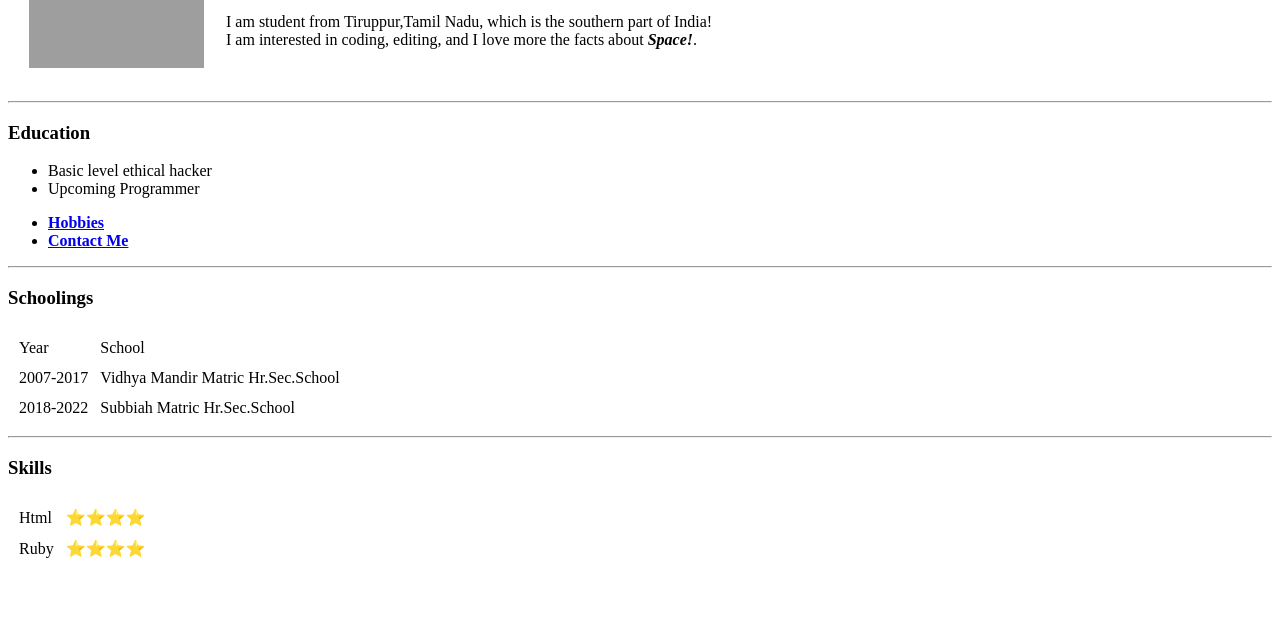
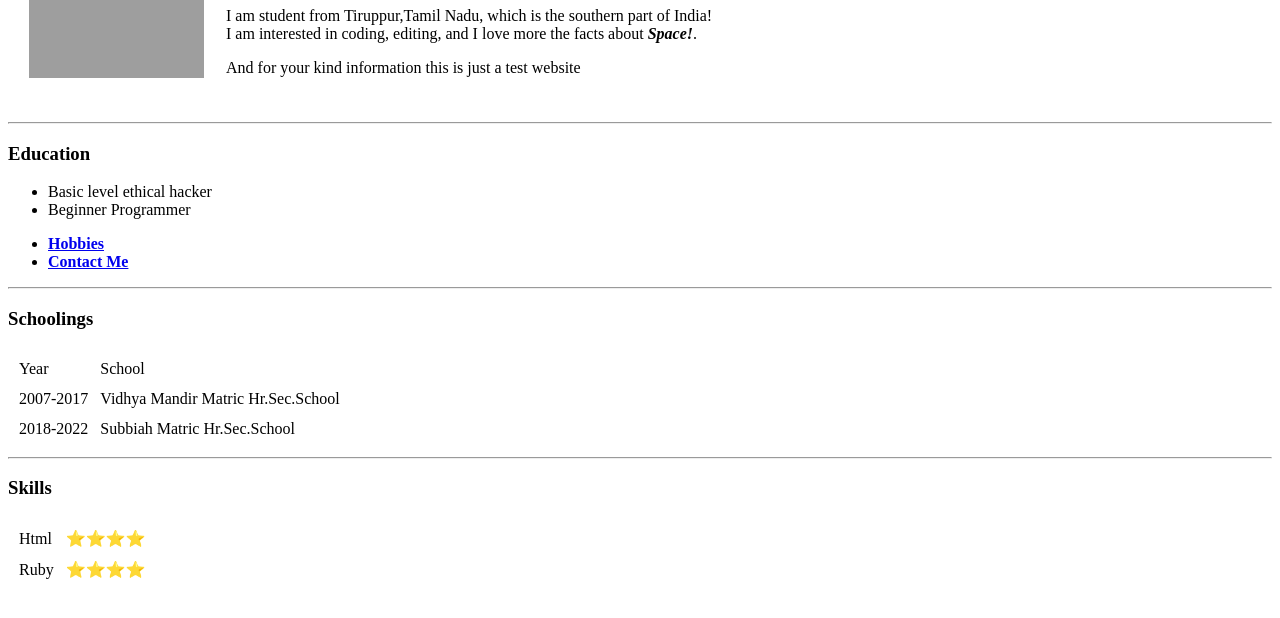
Before and after one commit to ashwin2947/cv, a plain HTML site: page index.html in a window 1280 px wide. Shown: the part 136-754 px from the top of the page. Drawn offline with Linux system fonts and the light colour scheme; grey boxes are pictures that could not be loaded.

Commit message:
Updated index

```diff
--- a/index.html
+++ b/index.html
@@ -19,6 +19,9 @@
         I am student from Tiruppur,Tamil Nadu, which is the southern part of India!<br /> I am interested in coding, editing,
         and I love more the facts about <i><strong>Space!</strong></i>.<br />
       </p>
+      <p>
+        And for your kind information this is just a test website
+      </p>
     </td>
   </table>
 
@@ -28,7 +31,7 @@
   <h3>Education</h3>
   <ul>
     <li>Basic level ethical hacker</li>
-    <li>Upcoming Programmer</li>
+    <li>Beginner Programmer</li>
   </ul>
   <strong>
     <ul>
```
